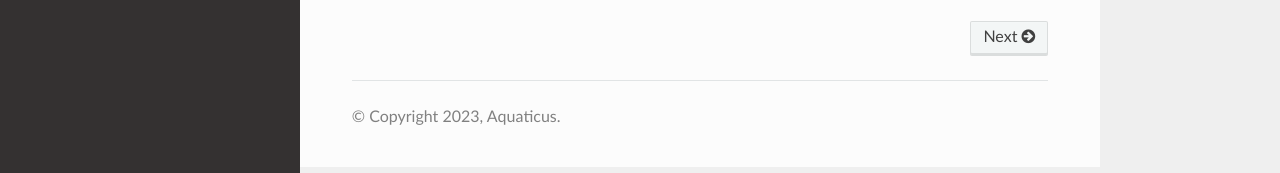
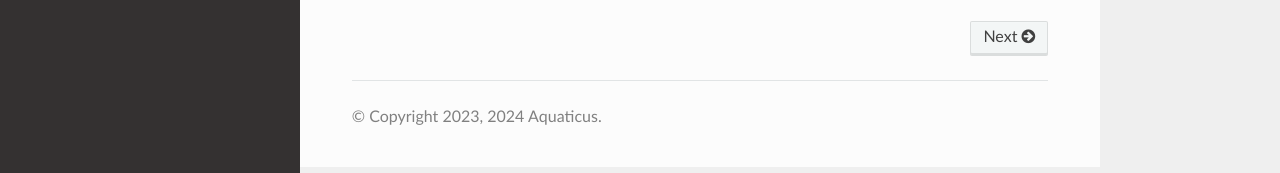
Before and after one commit to aquaticus/aquaticus.github.io, a Sphinx documentation site: the page built from doc/index.rst, in a window 1280 px wide. Shown: the part 724-897 px from the top of the page. Built offline with Sphinx 7.4.7 and the Read the Docs theme 2.0.0, drawn with Linux system fonts in a browser that asks for light colours.

Commit message:
(c) 2023, 2024

```diff
--- a/doc/conf.py
+++ b/doc/conf.py
@@ -1,5 +1,5 @@
 project = 'Aquaticus'
-copyright = '2023, Aquaticus'
+copyright = '2023, 2024 Aquaticus'
 author = 'aquaticus'
 extensions = ['sphinx_copybutton', 'sphinx.ext.intersphinx', 'sphinxext.opengraph', 'sphinxcontrib.youtube', 'sphinxcontrib.googleanalytics']
 templates_path = ['_templates']
```
